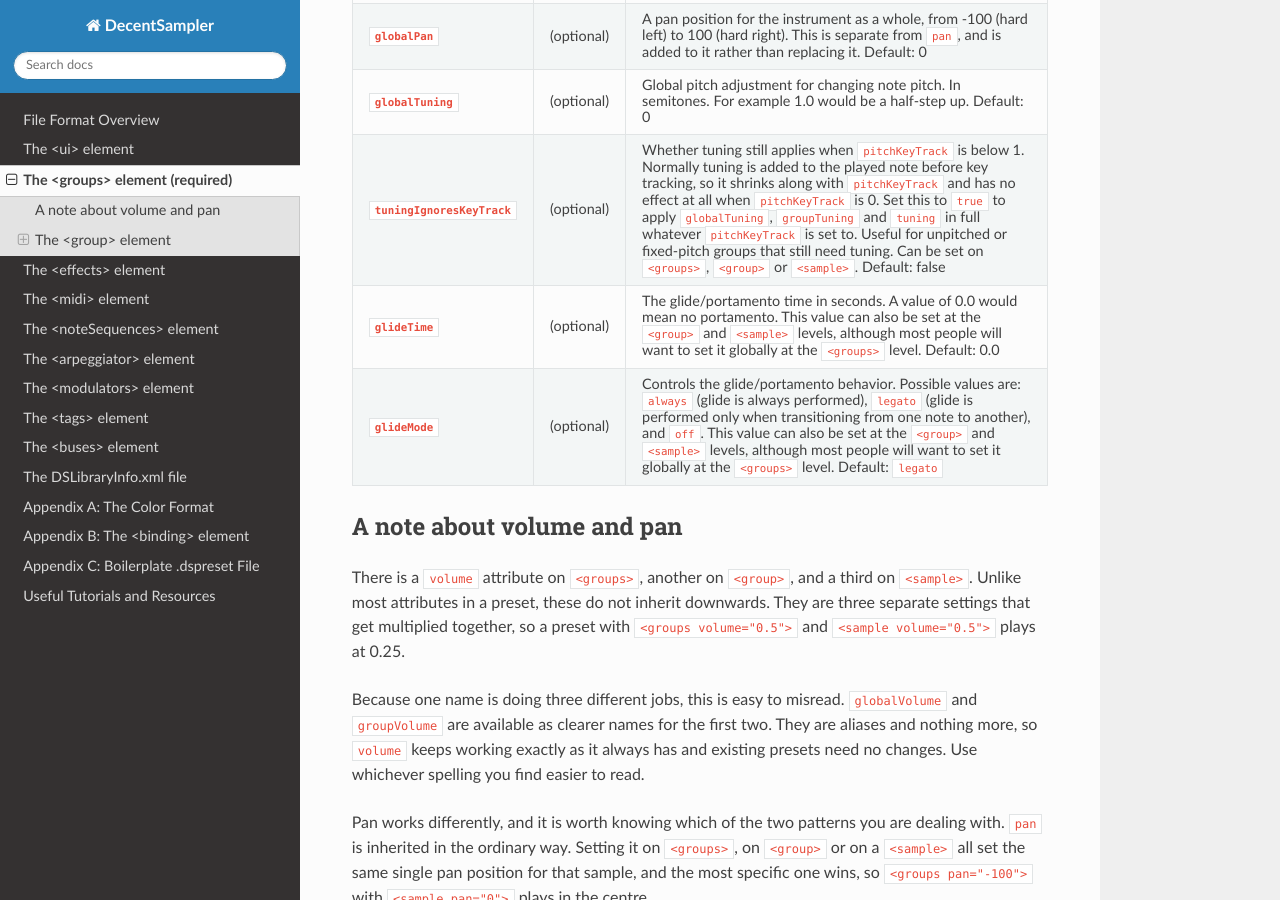
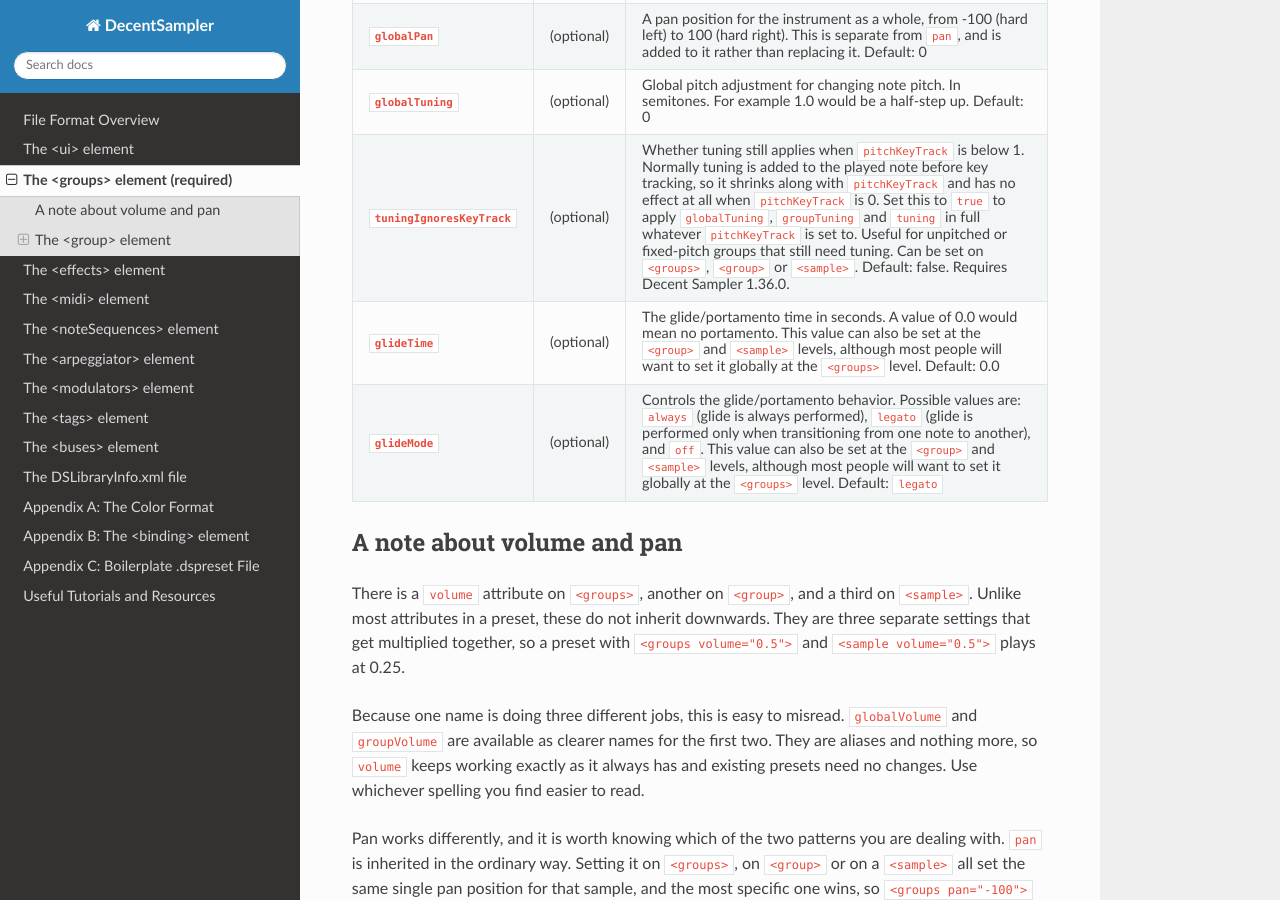
Before and after one commit to DecentSamples/DecentSampler-Developers-Guide, a Sphinx documentation site: the page built from docs/source/the-groups-element.md, in a window 1280 px wide and 900 px high, scrolled down 701 px. Built offline with Sphinx 7.4.7 and the Read the Docs theme 3.1.0, drawn with Linux system fonts in a browser that asks for light colours; some of the changed text lies outside the part shown.

Commit message:
tuningIgnoresKeyTrack: note it requires Decent Sampler 1.36.0 (Mantis 0000240)

```diff
--- a/docs/source/the-groups-element.md
+++ b/docs/source/the-groups-element.md
@@ -23,7 +23,7 @@
 | **`globalVolume`** | (optional) | A clearer name for `volume` at this level. It does exactly the same thing. If you set both on the same element, `globalVolume` is the one that applies. |
 | **`globalPan`**    | (optional) | A pan position for the instrument as a whole, from -100 (hard left) to 100 (hard right). This is separate from `pan`, and is added to it rather than replacing it. Default: 0 |
 | **`globalTuning`** | (optional) | Global pitch adjustment for changing note pitch. In semitones. For example 1.0 would be a half-step up. Default: 0 |
-| **`tuningIgnoresKeyTrack`** | (optional) | Whether tuning still applies when `pitchKeyTrack` is below 1. Normally tuning is added to the played note before key tracking, so it shrinks along with `pitchKeyTrack` and has no effect at all when `pitchKeyTrack` is 0. Set this to `true` to apply `globalTuning`, `groupTuning` and `tuning` in full whatever `pitchKeyTrack` is set to. Useful for unpitched or fixed-pitch groups that still need tuning. Can be set on `<groups>`, `<group>` or `<sample>`. Default: false |
+| **`tuningIgnoresKeyTrack`** | (optional) | Whether tuning still applies when `pitchKeyTrack` is below 1. Normally tuning is added to the played note before key tracking, so it shrinks along with `pitchKeyTrack` and has no effect at all when `pitchKeyTrack` is 0. Set this to `true` to apply `globalTuning`, `groupTuning` and `tuning` in full whatever `pitchKeyTrack` is set to. Useful for unpitched or fixed-pitch groups that still need tuning. Can be set on `<groups>`, `<group>` or `<sample>`. Default: false. Requires Decent Sampler 1.36.0. |
 | **`glideTime`** | (optional) | The glide/portamento time in seconds. A value of 0.0 would mean no portamento. This value can also be set at the `<group>` and `<sample>` levels, although most people will want to set it globally at the `<groups>` level. Default: 0.0 |
 | **`glideMode`** | (optional) | Controls the glide/portamento behavior. Possible values are: `always` (glide is always performed), `legato` (glide is performed only when transitioning from one note to another),  and `off`. This value can also be set at the `<group>` and `<sample>` levels, although most people will want to set it globally at the `<groups>` level. Default: `legato` |
 
@@ -49,7 +49,7 @@
 | **`ampVelTrack`** | The degree to which the velocity of the incoming notes affects the volume of the samples in this group. 0 = not at all. 1 = volume is completely determined by incoming velocity. When the value is 1, a velocity of 127 (max velocity) yields a gain 1.0 (full volume), a velocity of 63 (half velocity) yields a gain of 0.5 (half volume), etc. | (optional) |
 | **`groupTuning`** | Group-level pitch adjustment for changing note pitch. In semitones. For example 1.0 would be a half-step up and -1 would a half-step down. Default: 0                                                                                                                                                                                              | (optional) |
 | **`pitchKeyTrack`** | A number from 0.0 to 1.0. 0 means that the pitch will stay the same regardless of what note is played. 1 means that the pitch will increase by one semitone when the note increases by one semitone (normal key pitch tracking). Applies to all samples and oscillators in the group. Default: 1 | (optional) |
-| **`tuningIgnoresKeyTrack`** | Whether tuning still applies when `pitchKeyTrack` is below 1. Normally tuning is added to the played note before key tracking, so it shrinks along with `pitchKeyTrack` and has no effect at all when `pitchKeyTrack` is 0. Set this to `true` to apply `globalTuning`, `groupTuning` and `tuning` in full whatever `pitchKeyTrack` is set to. Useful for unpitched or fixed-pitch groups that still need tuning. Can be set on `<groups>`, `<group>` or `<sample>`. Default: false | (optional) |
+| **`tuningIgnoresKeyTrack`** | Whether tuning still applies when `pitchKeyTrack` is below 1. Normally tuning is added to the played note before key tracking, so it shrinks along with `pitchKeyTrack` and has no effect at all when `pitchKeyTrack` is 0. Set this to `true` to apply `globalTuning`, `groupTuning` and `tuning` in full whatever `pitchKeyTrack` is set to. Useful for unpitched or fixed-pitch groups that still need tuning. Can be set on `<groups>`, `<group>` or `<sample>`. Default: false. Requires Decent Sampler 1.36.0. | (optional) |
 | **`glideTime`** | The glide/portamento time in seconds for samples and oscillators in this group. A value of 0.0 means no portamento. Can be overridden at the \`<sample>\` level. Inherits from \`<groups>\` level if not specified. Default: 0.0 | (optional) |
 | **`glideMode`** | Controls the glide/portamento behavior for samples and oscillators in this group. Possible values: \`always\` (glide is always performed), \`legato\` (glide only when transitioning from one note to another), \`off\` (no glide). Inherits from \`<groups>\` level if not specified. Default: \`legato\` | (optional) |
 | **`ampEnvEnabled`** | Turns the outer amplitude envelope on and off for everything in this group. Setting it to `false` makes the group's samples play as one-shots, running to the end of the file regardless of when the key is released. Can also be set per sample. Possible values: true, false. Default: true | (optional) |
@@ -73,7 +73,7 @@
 | **`volume`**                | (optional) | The volume of the sample. Value can be in linear 0.0-1.0 or in decibels. If it's in decibels you must append dB after the value (example: "3dB"). Default: 1.0  |
 | **`pan`**                   | (optional) | A number of -100 to 100. -100 in panned all the way to the left, 100 is panned all the way to the right. This can also be set at the `<group>` or `<groups>` levels. Default: 0 |
 | **`pitchKeyTrack`**         | (optional) | A number from 0.0 to 1.0. 0 means that the pitch will stay the same regardless of what note is played. 1 means that the pitch will increase by one semitone when the note increases by one semitone (i.e. normal key pitch tracking). This can also be set at the `<group>` level. Default: 1 |
-| **`tuningIgnoresKeyTrack`** | (optional) | Whether tuning still applies when `pitchKeyTrack` is below 1. Normally tuning is added to the played note before key tracking, so it shrinks along with `pitchKeyTrack` and has no effect at all when `pitchKeyTrack` is 0. Set this to `true` to apply `globalTuning`, `groupTuning` and `tuning` in full whatever `pitchKeyTrack` is set to. Useful for unpitched or fixed-pitch groups that still need tuning. Can be set on `<groups>`, `<group>` or `<sample>`. Default: false |
+| **`tuningIgnoresKeyTrack`** | (optional) | Whether tuning still applies when `pitchKeyTrack` is below 1. Normally tuning is added to the played note before key tracking, so it shrinks along with `pitchKeyTrack` and has no effect at all when `pitchKeyTrack` is 0. Set this to `true` to apply `globalTuning`, `groupTuning` and `tuning` in full whatever `pitchKeyTrack` is set to. Useful for unpitched or fixed-pitch groups that still need tuning. Can be set on `<groups>`, `<group>` or `<sample>`. Default: false. Requires Decent Sampler 1.36.0. |
 | **`glideTime`** | (optional) | The glide/portamento time in seconds for this sample. A value of 0.0 means no portamento. Inherits from \`<group>\` or \`<groups>\` level if not specified. Default: 0.0 |
 | **`glideMode`** | (optional) | Controls the glide/portamento behavior for this sample. Possible values: \`always\`, \`legato\`, or \`off\`. Inherits from \`<group>\` or \`<groups>\` level if not specified. Default: \`legato\` |
 | **`trigger`**               | (optional) | Valid values: `attack` means a sample is played when the *note on* message is received. `release` means the sample is played when the *note off* message is received (aka a release trigger). `first` means that the sample will only be played if no other notes are playing. `legato` means that the sample will only be played if _some_ other notes are already playing. `continuous` means that the sample will always play. This can also be set at the `<group>` level. Default: `attack`. |
```
